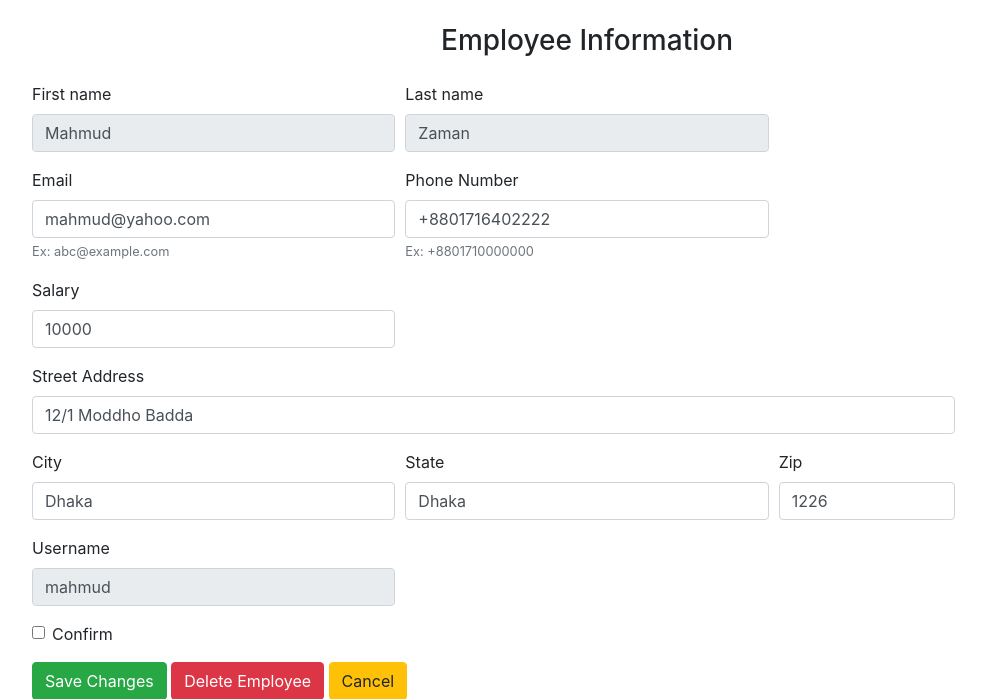
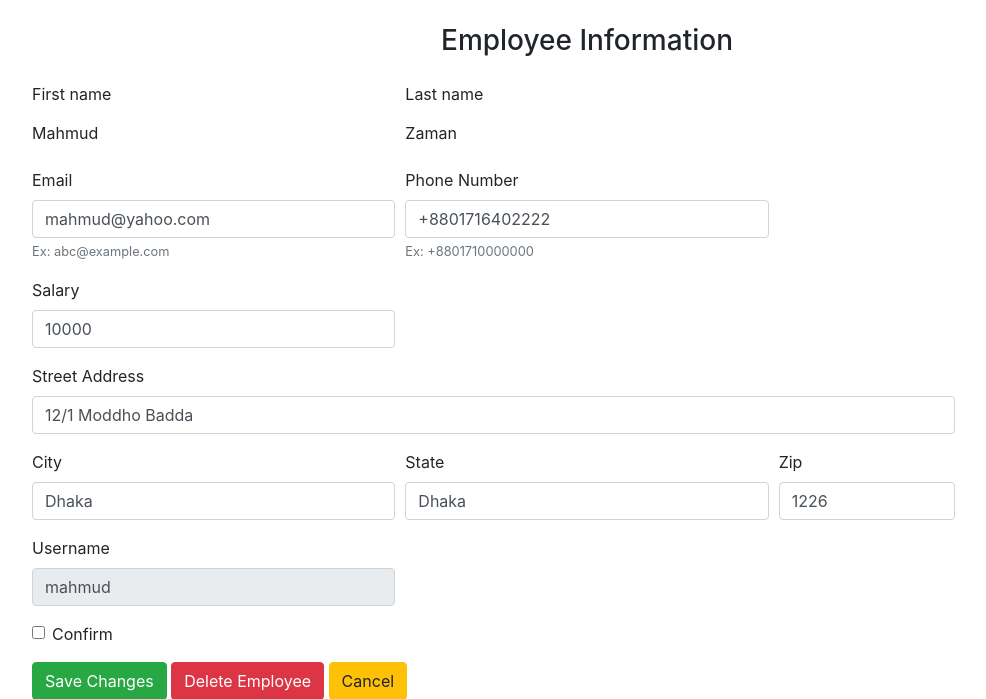
Before and after one commit to imtiazalirb/Auto-Solution, a PHP site: page /views/edit_employee.php?id=7 in a window 1280 px wide. Shown: the part 80-779 px from the top of the page, without its empty margins (53-1039 px from the left). Run offline with PHP 8.4, Linux system fonts and the light colour scheme; a user stored in the database is signed in; data comes from the database, SQL or seed files in the repository; some libraries are stand-ins or nearby versions.

Commit message:
Chaned employee info from input box to readonly

```diff
--- a/views/edit_employee.php
+++ b/views/edit_employee.php
@@ -96,9 +96,9 @@ $employee=getEmployee($eid);
    <form class="needs-validation" method="post" action="../controllers/employee_signup_controller.php" enctype="multipart/form-data" novalidate>
    <div class="form-row">
      <div class="col-md-4 mb-3">
-       <fieldset disabled>
+       <fieldset >
        <label for="validationCustom01">First name</label>
-       <input type="text" name="first_name" value="<?php echo $employee["first_name"]?>" class="form-control" id="validationCustom01" placeholder="First name" required>
+       <input type="text" name="first_name" readonly value="<?php echo $employee["first_name"]?>" class="form-control-plaintext col-md-4" id="validationCustom01" placeholder="First name" required>
        <div class="valid-feedback">
          Looks good!
        </div>
@@ -106,7 +106,7 @@ $employee=getEmployee($eid);
      <div class="col-md-4 mb-3">
        <fieldset disabled>
        <label for="validationCustom02">Last name</label>
-       <input type="text" name="last_name" value="<?php echo $employee["last_name"]?>" class="form-control" id="validationCustom02" placeholder="Last name" required>
+       <input type="text" name="last_name" readonly value="<?php echo $employee["last_name"]?>" class="form-control-plaintext" id="validationCustom02" placeholder="Last name" required>
        <div class="valid-feedback">
          Looks good!
        </div>
```
